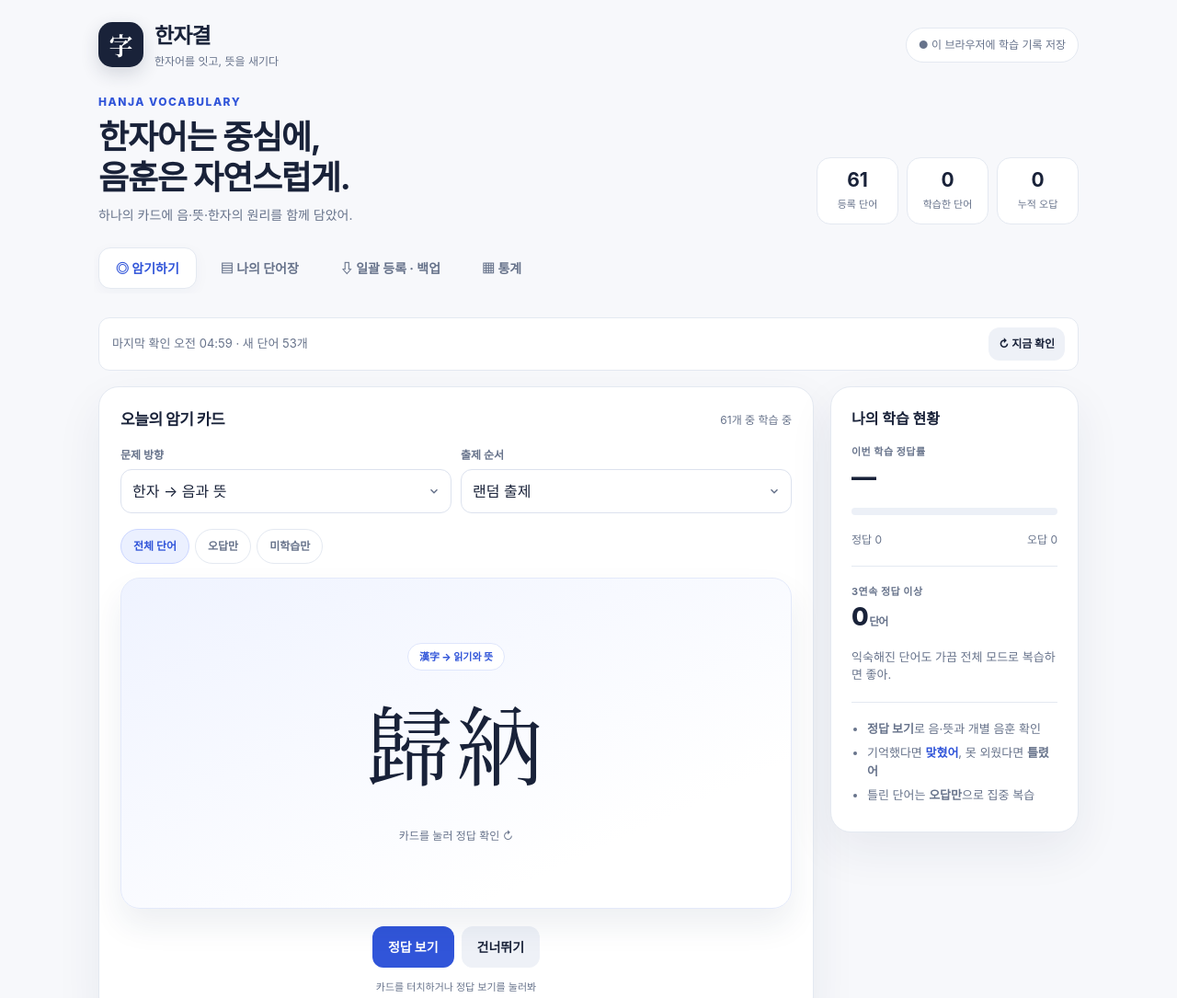
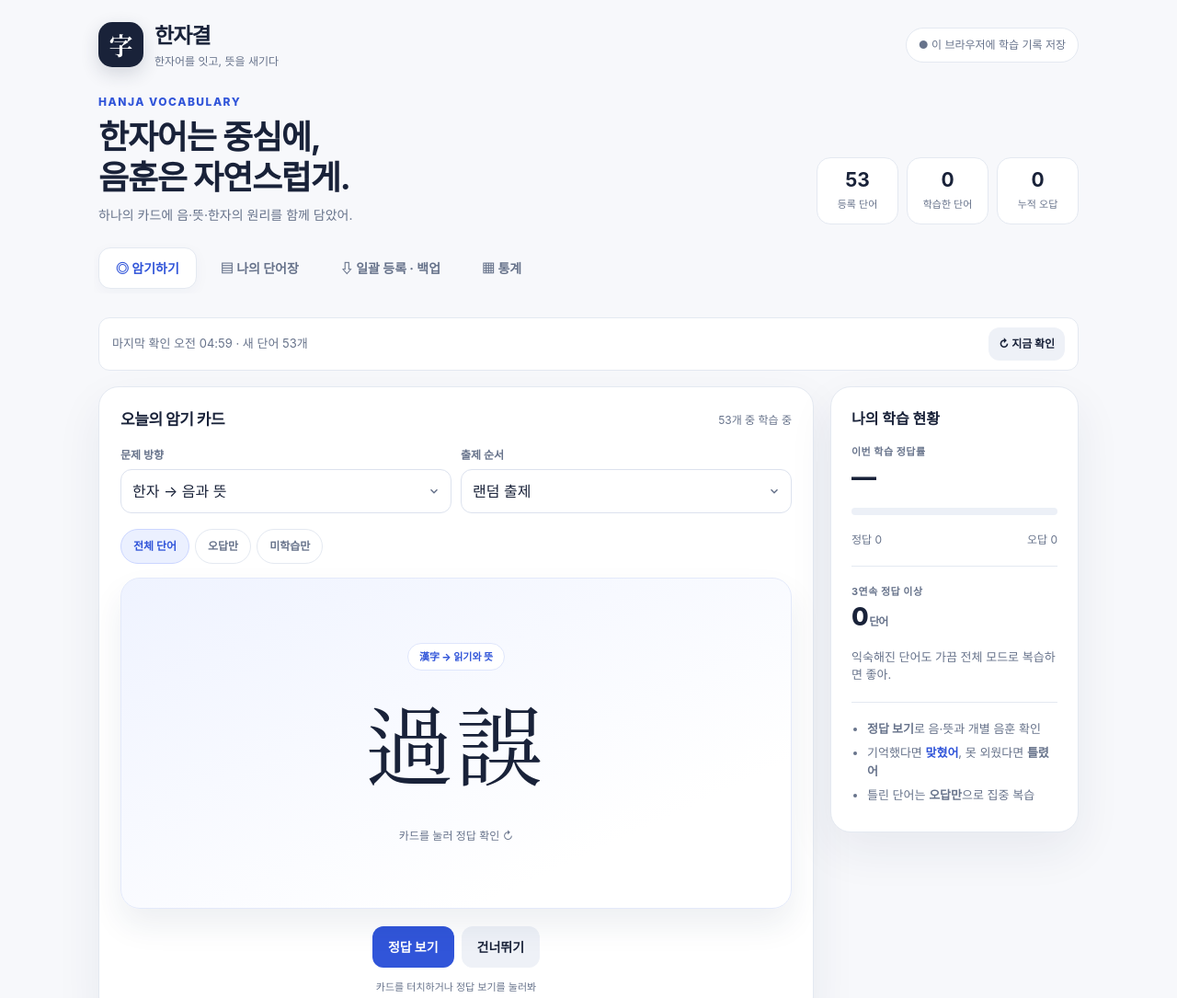
Before and after one commit to Inspiraute/1, a plain HTML site: page index.html in a window 1280 px wide. Shown: the top 1085 px of the page at 92% size. Drawn offline with Linux system fonts and the light colour scheme.

Commit message:
Migrate away from bundled examples and display week-9 lecture words

```diff
--- a/index.html
+++ b/index.html
@@ -88,17 +88,8 @@
 'use strict';
 (() => {
  document.getElementById('preview-warning').hidden = true;
- const KEY='hanjagyeol.words.v1', SETKEY='hanjagyeol.settings.v1', HIDDENKEY='hanjagyeol.hidden.v1';
- const SEED=[
-  ['乖離','괴리','서로 어긋나거나 동떨어짐','乖:어그러질 괴 | 離:떠날 리','이상과 현실의 괴리'],
-  ['歸結','귀결','어떤 과정이나 논의가 일정한 결론에 이름','歸:돌아갈 귀 | 結:맺을 결','논의가 하나의 결론으로 귀결되다'],
-  ['演繹','연역','일반적인 원리에서 개별적인 결론을 이끌어 냄','演:펼 연 | 繹:풀 역','전제로부터 결론을 연역하다'],
-  ['歸納','귀납','개별 사례에서 일반적인 원리나 결론을 이끌어 냄','歸:돌아갈 귀 | 納:들일 납','관찰 결과를 귀납하다'],
-  ['現象','현상','감각이나 의식에 나타나는 사물의 모습 또는 사건','現:나타날 현 | 象:모양 상','자연 현상을 관찰하다'],
-  ['本質','본질','어떤 대상을 그 대상이게 하는 근본적인 성질','本:근본 본 | 質:바탕 질','문제의 본질을 파악하다'],
-  ['認識','인식','사물을 분별하고 이해함','認:알 인 | 識:알 식','자신의 한계를 인식하다'],
-  ['命題','명제','참 또는 거짓을 판정할 수 있는 진술 내용','命:목숨 명 | 題:제목 제','주어진 명제의 참과 거짓']
- ];
+ const KEY='hanjagyeol.words.v1', SETKEY='hanjagyeol.settings.v1', HIDDENKEY='hanjagyeol.hidden.v1', EXAMPLES_REMOVED_KEY='hanjagyeol.examplesRemoved.week9.v1';
+ const SEED=[];
  const $=s=>document.querySelector(s), $$=s=>[...document.querySelectorAll(s)];
  const escapeHTML=s=>String(s??'').replace(/[&<>"']/g,c=>({'&':'&amp;','<':'&lt;','>':'&gt;','"':'&quot;',"'":'&#39;'}[c]));
  const uid=()=>typeof crypto!=='undefined'&&crypto.randomUUID?crypto.randomUUID():('w'+Date.now().toString(36)+Math.random().toString(36).slice(2));
@@ -126,6 +117,15 @@
    if(!response.ok)throw Error('HTTP '+response.status);
    const data=await response.json();
    if(data.version!==1||!Array.isArray(data.words))throw Error('데이터 형식 오류');
+   // Remove the eight bundled sample cards once, without deleting personal cards.
+   let removed=0;
+   if(Array.isArray(data.removeOnce)&&!safeStorage('get',EXAMPLES_REMOVED_KEY)){
+    const deprecated=new Set(data.removeOnce.filter(x=>x&&x.hanja&&x.reading).map(wordKey));
+    const before=cards.length;
+    cards=cards.filter(w=>!deprecated.has(wordKey(w)));
+    removed=before-cards.length;
+    safeStorage('set',EXAMPLES_REMOVED_KEY,'1');
+   }
    const existing=new Set(cards.map(wordKey));
    let added=0;
    for(const entry of data.words){
@@ -135,9 +135,9 @@
     cards.push(make([w.hanja,w.reading,w.meaning,w.components,w.example]));
     existing.add(key);added++;
    }
-   if(added){persist();renderAll()}
-   $('#sync-status').textContent='마지막 확인 '+new Date().toLocaleTimeString('ko-KR',{hour:'2-digit',minute:'2-digit'})+(added?' · 새 단어 '+added+'개':' · 최신 상태');
-   if(manual)showToast(added?added+'개 추가했어':'이미 최신 단어장이야');
+   if(added||removed){persist();renderAll()}
+   $('#sync-status').textContent='마지막 확인 '+new Date().toLocaleTimeString('ko-KR',{hour:'2-digit',minute:'2-digit'})+(added?' · 새 단어 '+added+'개':' · 최신 상태')+(removed?' · 예시 '+removed+'개 삭제':'');
+   if(manual)showToast((added||removed)?'추가 '+added+'개 · 예시 삭제 '+removed+'개':'이미 최신 단어장이야');
   })().catch(()=>{$('#sync-status').textContent='연결 실패 · 저장된 단어장 사용 중';if(manual)showToast('인터넷 연결 후 다시 확인해 줘')}).finally(()=>{pendingSync=null});
   return pendingSync;
  }
```
